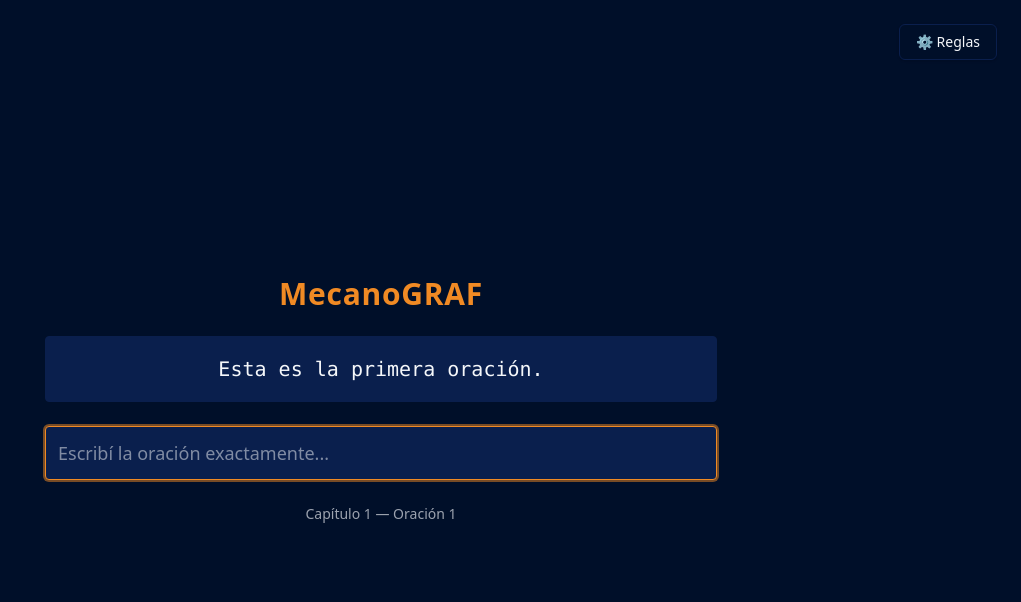
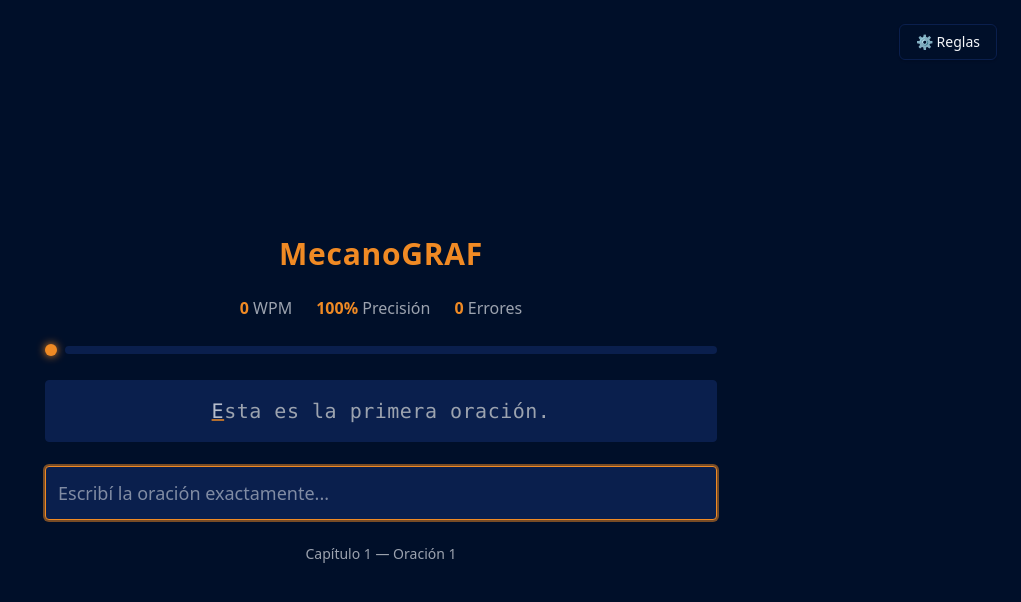
Before and after one commit to jesusre890/mecanograf-game, a React (Vite) app: page / in a window 1280 px wide. Shown: the top 602 px of the page, without its empty margins (259-1280 px from the left). Built offline with nearby package versions, Linux system fonts and the light colour scheme.

Commit message:
Añadir barra de progreso y estadísticas de escritura; mejorar visualización de oraciones

```diff
--- a/src/App.tsx
+++ b/src/App.tsx
@@ -4,6 +4,9 @@ import { SentenceView } from "./components/SentenceView";
 import { useSettings } from "./hooks/useSettings";
 import { normalizeText } from "./game/game.utils";
 import { SettingsPanel } from "./components/SettingsPanel";
+import { ProgressBar } from "./components/ProgressBar";
+import { useEffect } from "react";
+import { useStats } from "./hooks/useStats";
 
 function App() {
   const { state, dispatch } = useGame();
@@ -11,6 +14,13 @@ function App() {
 
   const currentSentence =
     book.chapters[state.chapterIndex].sentences[state.sentenceIndex];
+
+  const { wpm, accuracy, errors } = useStats(
+    currentSentence,
+    state.userInput,
+    state.sentenceIndex,
+  );
+
 
   function handleChange(e: React.ChangeEvent<HTMLInputElement>) {
     const value = e.target.value;
@@ -27,25 +37,42 @@ function App() {
       punctuation: settings.requirePunctuation,
     });
 
+    // ⬇️ SIEMPRE dejamos que el input crezca
+    dispatch({ type: "TYPE", value });
+
+    // error → avisamos
     if (!normalizedTarget.startsWith(normalizedValue)) {
       dispatch({ type: "ERROR" });
       return;
     }
 
-    if (value === currentSentence) {
+    // ✅ oración completa
+    if (value === currentSentence || normalizedValue === normalizedTarget) {
       dispatch({ type: "COMPLETE_SENTENCE" });
-      return;
     }
-
-    if (normalizedValue === normalizedTarget) {
-      dispatch({ type: "COMPLETE_SENTENCE" });
-      return;
-    }
-
-    dispatch({ type: "TYPE", value });
   }
 
   const isError = state.status === "error";
+  const isCompleted = state.status === "completed";
+
+  useEffect(() => {
+    if (state.status === "completed") {
+      const t = setTimeout(() => {
+        dispatch({ type: "CLEAR_STATUS" });
+      }, 500);
+
+      return () => clearTimeout(t);
+    }
+
+    if (state.status === "error") {
+      const t = setTimeout(() => {
+        dispatch({ type: "RESET_INPUT" });
+        dispatch({ type: "CLEAR_STATUS" });
+      }, 150);
+
+      return () => clearTimeout(t);
+    }
+  }, [state.status, dispatch]);
 
   return (
     <div className="min-h-screen flex flex-col items-center justify-center bg-background text-text p-8">
@@ -56,8 +83,37 @@ function App() {
           MecanoGRAF
         </h1>
 
+        <div className="flex justify-center gap-6 text-muted">
+          <div>
+            <span className="text-accent font-semibold">{wpm}</span> WPM
+          </div>
+          <div>
+            <span className="text-accent font-semibold">{accuracy}%</span>{" "}
+            Precisión
+          </div>
+          <div>
+            <span className="text-accent font-semibold">{errors}</span> Errores
+          </div>
+        </div>
+
+        <ProgressBar
+          total={currentSentence.length}
+          current={state.userInput.length}
+        />
+
         {/* Oración objetivo */}
-        <SentenceView sentence={currentSentence} userInput={state.userInput} />
+        <SentenceView
+          sentence={currentSentence}
+          userInput={state.userInput}
+          isCompleted={isCompleted}
+          lastSentence={
+            state.status === "completed"
+              ? book.chapters[state.chapterIndex].sentences[
+                  state.sentenceIndex - 1
+                ]
+              : undefined
+          }
+        />
 
         {/* Input */}
         <input
--- /dev/null
+++ b/src/components/ProgressBar.tsx
@@ -0,0 +1,24 @@
+interface Props {
+  total: number;
+  current: number;
+}
+
+export function ProgressBar({ total, current }: Props) {
+  const percentage = Math.min((current / total) * 100, 100);
+
+  return (
+    <div className="relative w-full flex items-center">
+      {/* Punto inicial */}
+      <div className="w-3 h-3 rounded-full bg-accent shadow-[0_0_8px_#F08A24]" />
+
+      {/* Barra base */}
+      <div className="ml-2 w-full h-2 bg-surface rounded overflow-hidden">
+        {/* Progreso */}
+        <div
+          className="h-full bg-accent transition-all duration-200 ease-out"
+          style={{ width: `${percentage}%` }}
+        />
+      </div>
+    </div>
+  );
+}
--- a/src/components/SentenceView.tsx
+++ b/src/components/SentenceView.tsx
@@ -1,20 +1,57 @@
-type Props = {
+interface Props {
   sentence: string;
   userInput: string;
-};
+  isCompleted?: boolean;
+  lastSentence?: string;
+}
 
-export function SentenceView({ sentence, userInput }: Props) {
+export function SentenceView({
+  sentence,
+  userInput,
+  isCompleted,
+  lastSentence,
+}: Props) {
   return (
-    <div className="text-xl text-center bg-surface border border-surface p-4 rounded font-mono leading-relaxed">
+    <div className="relative">
+      {/* Oración anterior (difuminada arriba) */}
+      {lastSentence && (
+        <div
+          className="
+            absolute -top-10 left-0 right-0
+            text-center text-sm text-muted
+            opacity-40 blur-[1px]
+            animate-float
+            pointer-events-none select-none
+          "
+        >
+          {lastSentence}
+        </div>
+      )}
+
+      {/* Oración actual */}
+      <div
+        className={`
+          text-xl text-center bg-surface border p-4 rounded font-mono tracking-wide
+          transition
+          ${isCompleted ? "border-accent shadow-[0_0_20px_#F08A24]" : "border-surface"}
+        `}
+      >
         {sentence.split("").map((char, index) => {
-        let className = "text-text";
+          const typedChar = userInput[index];
+
+          let className = "text-muted";
 
           if (index < userInput.length) {
-          if (userInput[index] === char) {
-            className = "text-accent"; // letra correcta
+            if (typedChar === char) {
+              className = "text-accent";
             } else {
-            className = "text-error"; // letra incorrecta
+              className = "text-error";
             }
+          }
+
+          if (index === userInput.length && !isCompleted) {
+            className =
+              "text-text underline decoration-accent decoration-2 animate-pulse";
           }
 
           return (
@@ -24,5 +61,6 @@ export function SentenceView({ sentence, userInput }: Props) {
           );
         })}
       </div>
+    </div>
   );
 }
--- a/src/game/game.reducer.ts
+++ b/src/game/game.reducer.ts
@@ -4,7 +4,8 @@ export type GameAction =
   | { type: "TYPE"; value: string }
   | { type: "RESET_INPUT" }
   | { type: "COMPLETE_SENTENCE" }
-  | { type: "ERROR" };
+  | { type: "ERROR" }
+  | { type: "CLEAR_STATUS" };
 
 export const initialGameState: GameState = {
   chapterIndex: 0,
@@ -35,8 +36,8 @@ export function gameReducer(state: GameState, action: GameAction): GameState {
     case "ERROR":
       return {
         ...state,
-        userInput: "",
-        sentenceIndex: state.lastCompletedSentenceIndex,
+        //userInput: "",
+        //sentenceIndex: state.lastCompletedSentenceIndex,
         status: "error",
       };
 
@@ -47,6 +48,12 @@ export function gameReducer(state: GameState, action: GameAction): GameState {
         status: "typing",
       };
 
+    case "CLEAR_STATUS":
+      return {
+        ...state,
+        status: "typing",
+      };
+
     default:
       return state;
   }
--- /dev/null
+++ b/src/hooks/useStats.ts
@@ -0,0 +1,71 @@
+import { useEffect, useRef, useState } from "react";
+
+export function useStats(
+  sentence: string,
+  userInput: string,
+  sentenceIndex: number,
+) {
+  const startTimeRef = useRef<number | null>(null);
+  const lastInputRef = useRef("");
+
+  const [time, setTime] = useState(0);
+  const [typed, setTyped] = useState(0);
+  const [correct, setCorrect] = useState(0);
+  const [errors, setErrors] = useState(0);
+
+  // reset solo referencias al cambiar de oración
+  useEffect(() => {
+    lastInputRef.current = "";
+  }, [sentenceIndex]);
+
+  // iniciar reloj
+  useEffect(() => {
+    if (userInput.length === 1 && !startTimeRef.current) {
+      startTimeRef.current = Date.now();
+    }
+  }, [userInput]);
+
+  // reloj en vivo
+  useEffect(() => {
+    if (!startTimeRef.current) return;
+
+    const i = setInterval(() => {
+      setTime((Date.now() - startTimeRef.current!) / 1000);
+    }, 300);
+
+    return () => clearInterval(i);
+  }, [startTimeRef.current]);
+
+  // sincronizar cuando el input se borr
+  useEffect(() => {
+    if (userInput === "") {
+      lastInputRef.current = "";
+    }
+  }, [userInput]);
+
+  // detectar caracteres nuevos (histórico)
+  useEffect(() => {
+    const prev = lastInputRef.current;
+    const curr = userInput;
+
+    if (curr.length > prev.length) {
+      const index = curr.length - 1;
+
+      setTyped((t) => t + 1);
+
+      if (curr[index] === sentence[index]) {
+        setCorrect((c) => c + 1);
+      } else {
+        setErrors((e) => e + 1);
+      }
+    }
+
+    lastInputRef.current = curr;
+  }, [userInput, sentence]);
+
+  const minutes = time / 60;
+  const wpm = minutes > 0 ? Math.round(correct / 5 / minutes) : 0;
+  const accuracy = typed > 0 ? Math.round((correct / typed) * 100) : 100;
+
+  return { wpm, accuracy, errors };
+}
--- a/src/index.css
+++ b/src/index.css
@@ -70,3 +70,21 @@ body {
 .shake {
   animation: shake 0.25s ease-in-out;
 }
+
+@keyframes fadeIn {
+  from { opacity: 0; transform: translateY(4px); }
+  to { opacity: 1; transform: translateY(0); }
+}
+
+.animate-fade-in {
+  animation: fadeIn 0.3s ease-out;
+}
+
+@keyframes floatUp {
+  from { opacity: 0.6; transform: translateY(0); }
+  to { opacity: 0.2; transform: translateY(-10px); }
+}
+
+.animate-float {
+  animation: floatUp 0.4s ease-out;
+}
```
Lines whose indentation alone changed are shown as unchanged.
